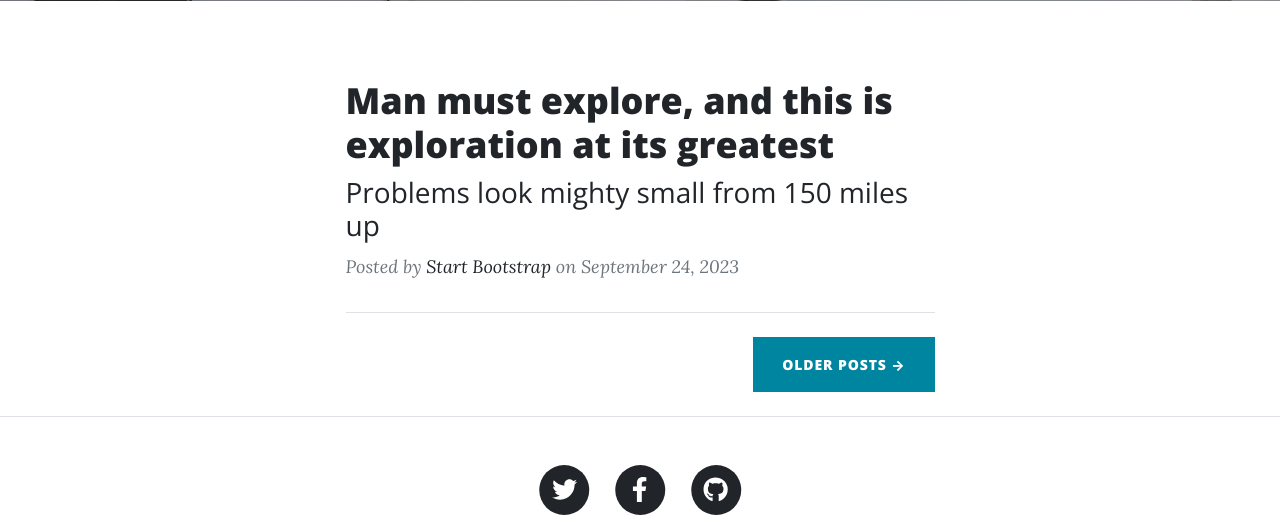
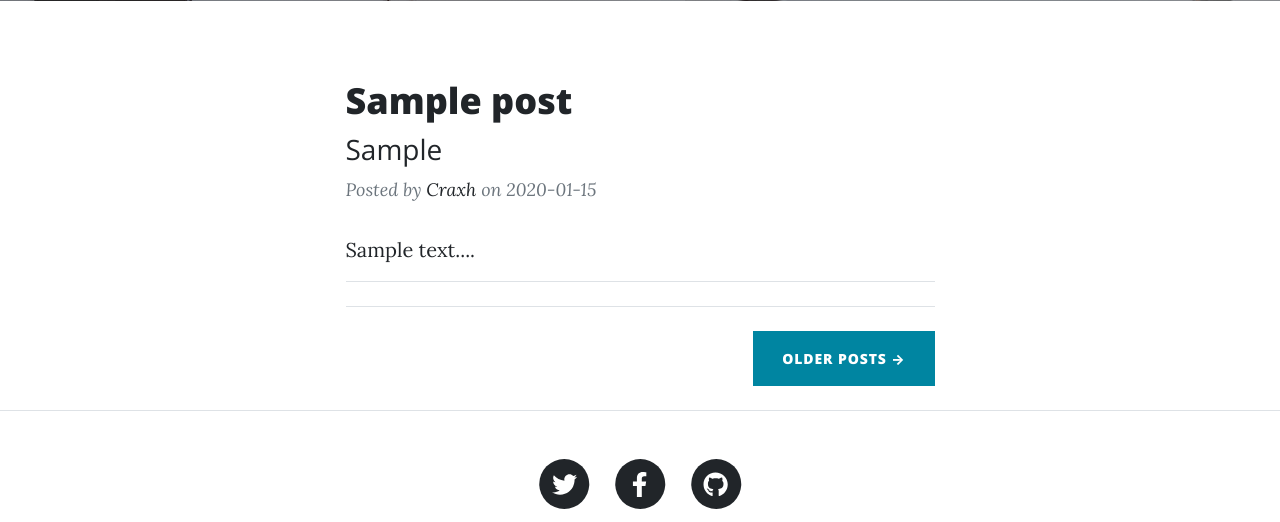
Before and after one commit to craxh21/CodePiecesBlog, a Flask app: page / in a window 1280 px wide. Shown: the part 531-1053 px from the top of the page. Run offline with Flask 3, Linux system fonts and the light colour scheme; tables that the repository leaves empty hold one stand-in row (values such as "Sample post"); some libraries are stand-ins or nearby versions.

Commit message:
Designed Blog Home page: display posts. multiple post can be displayed on the home page. We can set how many post we want to show on home page

```diff
--- a/config.json
+++ b/config.json
@@ -8,9 +8,8 @@
         "tw_url": "https://twitter.com/codepieces",
         "gh_url": "https://github.com/codepieces",
         "blog_name": "Code Pieces",
-
         "about_text": "Hi.  This is Craxh. and this is my about page of the Code Pieces Blog page.",
-
+        "no_of_posts": 5,
 
         "gmail_user": "",        "//comment": "add your gmail you want to recieve email on email on",
         "gmail_password": "'"
--- a/main.py
+++ b/main.py
@@ -50,6 +50,7 @@ class Contacts(db.Model):
 class Posts(db.Model):
     sno = db.Column(db.Integer, primary_key=True)
     title = db.Column(db.String(80),  nullable=False)
+    tagline = db.Column(db.String(50),  nullable=False)
     slug = db.Column(db.String(21), nullable=False)  #slug is the remaining part of url seen besides the main name of the url.
     content = db.Column(db.String(120), nullable=False)
     img_file = db.Column(db.String(12), nullable=True)
@@ -59,7 +60,8 @@ class Posts(db.Model):
 
 @app.route("/")
 def home():
-    return render_template('index.html', params= params)
+    posts = Posts.query.filter_by().all()[0: params['no_of_posts']]
+    return render_template('index.html', params= params, posts = posts ) #lhs is the posts object used in the index.html file and the rhs is the posts object declared in this function
 
 @app.route("/about")
 def about():
--- a/templates/index.html
+++ b/templates/index.html
@@ -15,23 +15,32 @@
                 </div>
             </div>
         </header>
+
         <!-- Main Content-->
         <div class="container px-4 px-lg-5">
             <div class="row gx-4 gx-lg-5 justify-content-center">
                 <div class="col-md-10 col-lg-8 col-xl-7">
 
-                    <!-- Post preview-->
+                    <!--Fetch post using for loop from the db -->
+                    {% for post in posts %}  <!-- posts object is paassed in the home() func of the main.py file -->
+
                         <div class="post-preview">
-                        <a href="post.html">
-                            <h2 class="post-title">Man must explore, and this is exploration at its greatest</h2>
-                            <h3 class="post-subtitle">Problems look mighty small from 150 miles up</h3>
+                            <a href=" /post/{{post.slug}} ">
+                                <h2 class="post-title">{{ post.title }}</h2>
+                                <h3 class="post-subtitle">{{  post.tagline}}</h3>
                             </a>
                             <p class="post-meta">
                                 Posted by
-                            <a href="#!">Start Bootstrap</a>
-                            on September 24, 2023
+                                <a href="#!">Craxh</a>
+                                on {{post.date}}
                             </p>
                         </div>
+
+                        {{ post.content[0:40] }}...
+                        <hr>
+                    {% endfor %}
+
+
 
 
                     <!-- Divider-->
@@ -41,6 +50,7 @@
                 </div>
             </div>
         </div>
+
         <!-- Footer-->
 
 {% endblock %}
```
Also changed, not shown: static/assets/img/quote3.jpg (added). Lines whose indentation alone changed are shown as unchanged.
